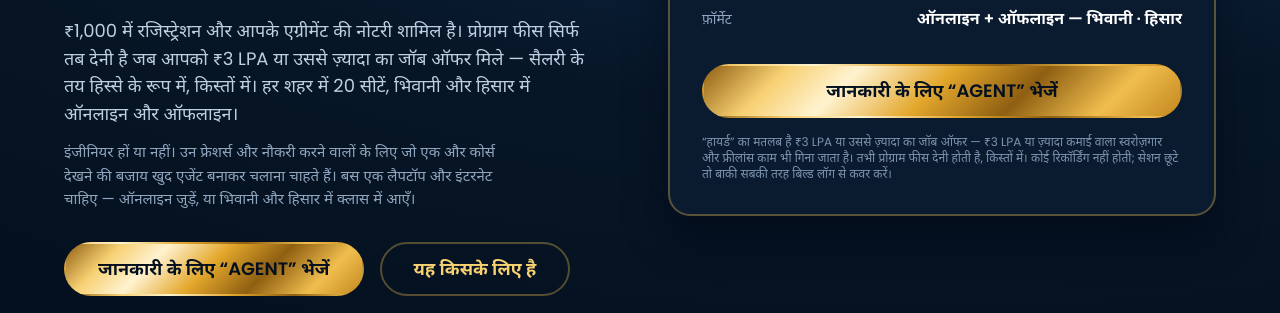
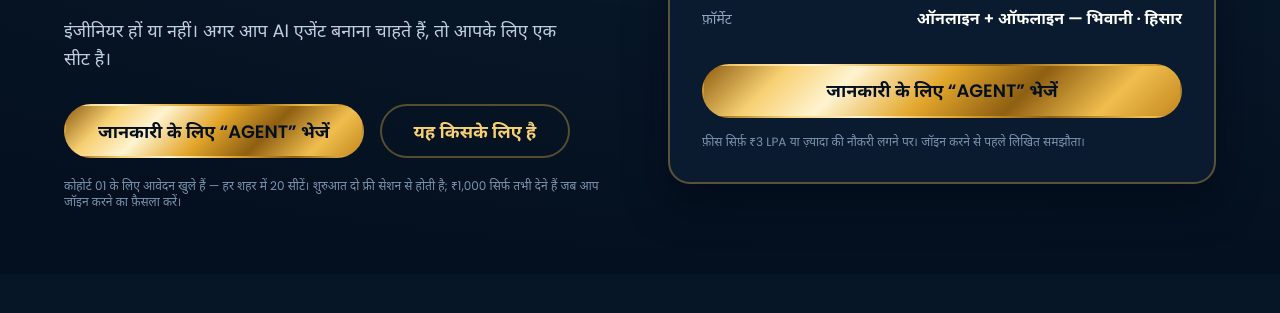
Before and after one commit to hov8aa/MyAiNativeTown, an Astro site: page / in a window 1280 px wide. Shown: the part 421-734 px from the top of the page. Built offline with nearby package versions, Linux system fonts and the light colour scheme; Astro itself is replaced by a stand-in of ours.

Commit message:
Hero: one inspiring line and short fine print, in Hindi and English

```diff
--- a/src/components/sections/Hero.astro
+++ b/src/components/sections/Hero.astro
@@ -17,7 +17,6 @@ const t = copy.hero;
       </h1>
       <p class:list={["echo", { devanagari: t.echo.lang === "hi" }]} lang={t.echo.lang}>{t.echo.text}</p>
       <p class="lead">{t.lead}</p>
-      <p class="sub">{t.sub}</p>
       <div class="cta-row">
         <Button size="lg" href={dmHref} data-cta="hero">{copy.dmCta}</Button>
         <Button size="lg" variant="secondary" href="#tracks">{t.secondaryCta}</Button>
@@ -69,8 +68,7 @@ const t = copy.hero;
     max-width: none;
   }
 
-  .lead { font-size: 1.125rem; line-height: 1.55; color: var(--text-muted); margin: 0 0 12px; }
-  .sub { font-size: 0.9375rem; line-height: 1.55; color: var(--text-subtle); margin: 0 0 32px; }
+  .lead { font-size: 1.125rem; line-height: 1.55; color: var(--text-muted); margin: 0 0 32px; }
 
   .cta-row { display: flex; flex-wrap: wrap; gap: 16px; align-items: center; }
 
--- a/src/i18n/en.ts
+++ b/src/i18n/en.ts
@@ -33,8 +33,7 @@ const en = {
     titleGold: "Pay only when you’re hired.",
     // The banner's tagline, echoed in the other language.
     echo: { text: "पहले सीखो। फ़ीस नौकरी लगने के बाद।", lang: "hi" },
-    lead: `${appFee} covers registration and the notary for your agreement. The program fee is due only after you have a job offer of ₹3 LPA or more, payable as an agreed share of salary in installments. Twenty seats per town, online and offline in Bhiwani and Hisar.`,
-    sub: "Engineer or not. For freshers and working professionals who want to ship an agent instead of watching one more course. Just a laptop and internet — join online, or in the room in Bhiwani and Hisar.",
+    lead: "Engineer or not. If you want to build AI agents, there’s a seat for you.",
     secondaryCta: "See who this is for",
     fine: `Cohort 01 applications are open — 20 seats per town. It starts with two free sessions; the ${appFee} is paid only if you decide to join.`,
     offer: {
@@ -49,7 +48,7 @@ const en = {
         { term: "Seats", detail: "20 per town" },
         { term: "Format", detail: "Online + offline — Bhiwani · Hisar" },
       ],
-      fine: "“Hired” means a job offer of ₹3 LPA or more — self-employment and freelance work earning ₹3 LPA or more count too. That’s when the program fee is due, payable in installments. There is no recording; if you miss a session, you catch up from the build log like everyone else.",
+      fine: "Job offer of ₹3 LPA or more. Written agreement before you join.",
     },
   },
 
--- a/src/i18n/hi.ts
+++ b/src/i18n/hi.ts
@@ -36,8 +36,7 @@ const hi: Copy = {
     title: "90 दिन में AI एजेंट बनाना सीखो।",
     titleGold: "फ़ीस नौकरी लगने के बाद।",
     echo: { text: "Learn first. Pay only when you’re hired.", lang: "en" },
-    lead: `${appFee} में रजिस्ट्रेशन और आपके एग्रीमेंट की नोटरी शामिल है। प्रोग्राम फीस सिर्फ तब देनी है जब आपको ₹3 LPA या उससे ज़्यादा का जॉब ऑफर मिले — सैलरी के तय हिस्से के रूप में, किस्तों में। हर शहर में 20 सीटें, भिवानी और हिसार में ऑनलाइन और ऑफलाइन।`,
-    sub: "इंजीनियर हों या नहीं। उन फ्रेशर्स और नौकरी करने वालों के लिए जो एक और कोर्स देखने की बजाय खुद एजेंट बनाकर चलाना चाहते हैं। बस एक लैपटॉप और इंटरनेट चाहिए — ऑनलाइन जुड़ें, या भिवानी और हिसार में क्लास में आएँ।",
+    lead: "इंजीनियर हों या नहीं। अगर आप AI एजेंट बनाना चाहते हैं, तो आपके लिए एक सीट है।",
     secondaryCta: "यह किसके लिए है",
     fine: `कोहोर्ट 01 के लिए आवेदन खुले हैं — हर शहर में 20 सीटें। शुरुआत दो फ्री सेशन से होती है; ${appFee} सिर्फ तभी देने हैं जब आप जॉइन करने का फ़ैसला करें।`,
     offer: {
@@ -52,7 +51,7 @@ const hi: Copy = {
         { term: "सीटें", detail: "हर शहर में 20" },
         { term: "फ़ॉर्मेट", detail: "ऑनलाइन + ऑफलाइन — भिवानी · हिसार" },
       ],
-      fine: "“हायर्ड” का मतलब है ₹3 LPA या उससे ज़्यादा का जॉब ऑफर — ₹3 LPA या ज़्यादा कमाई वाला स्वरोज़गार और फ्रीलांस काम भी गिना जाता है। तभी प्रोग्राम फीस देनी होती है, किस्तों में। कोई रिकॉर्डिंग नहीं होती; सेशन छूटे तो बाकी सबकी तरह बिल्ड लॉग से कवर करें।",
+      fine: "फ़ीस सिर्फ़ ₹3 LPA या ज़्यादा की नौकरी लगने पर। जॉइन करने से पहले लिखित समझौता।",
     },
   },
 
```
